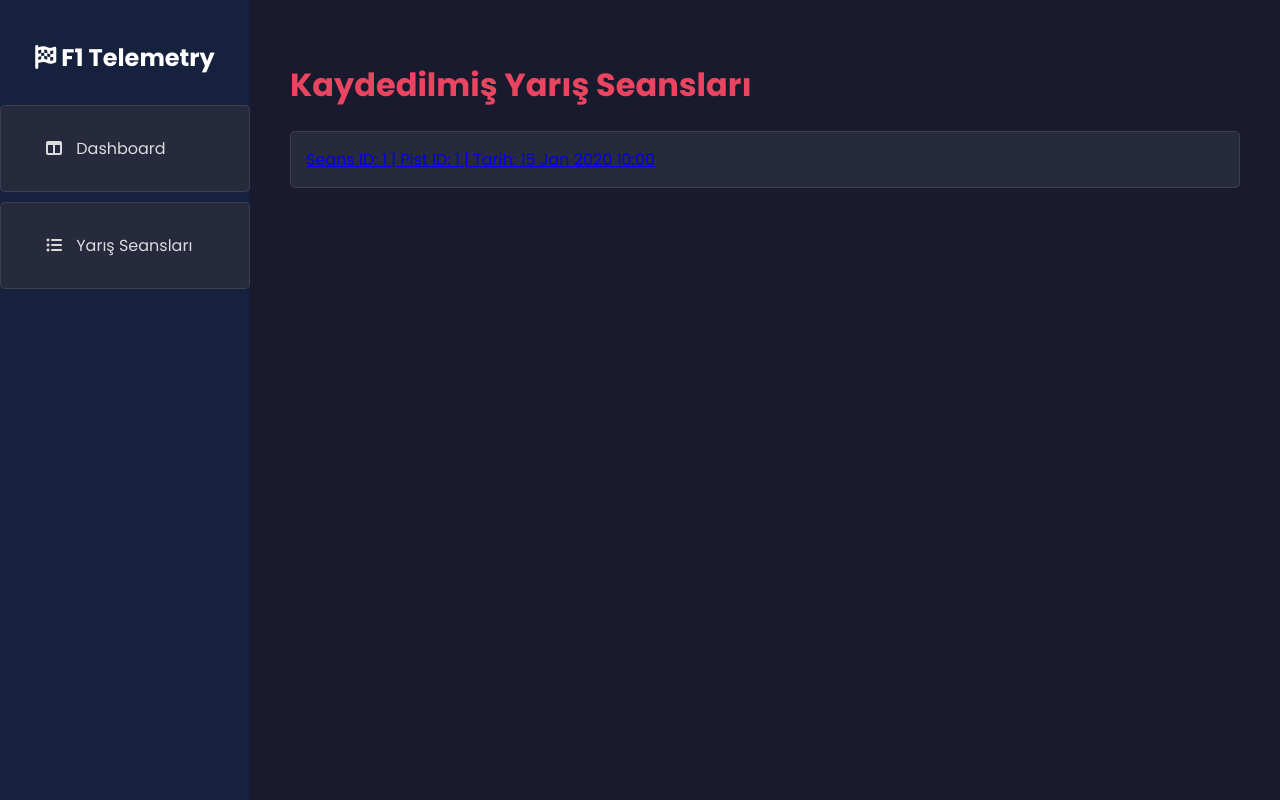
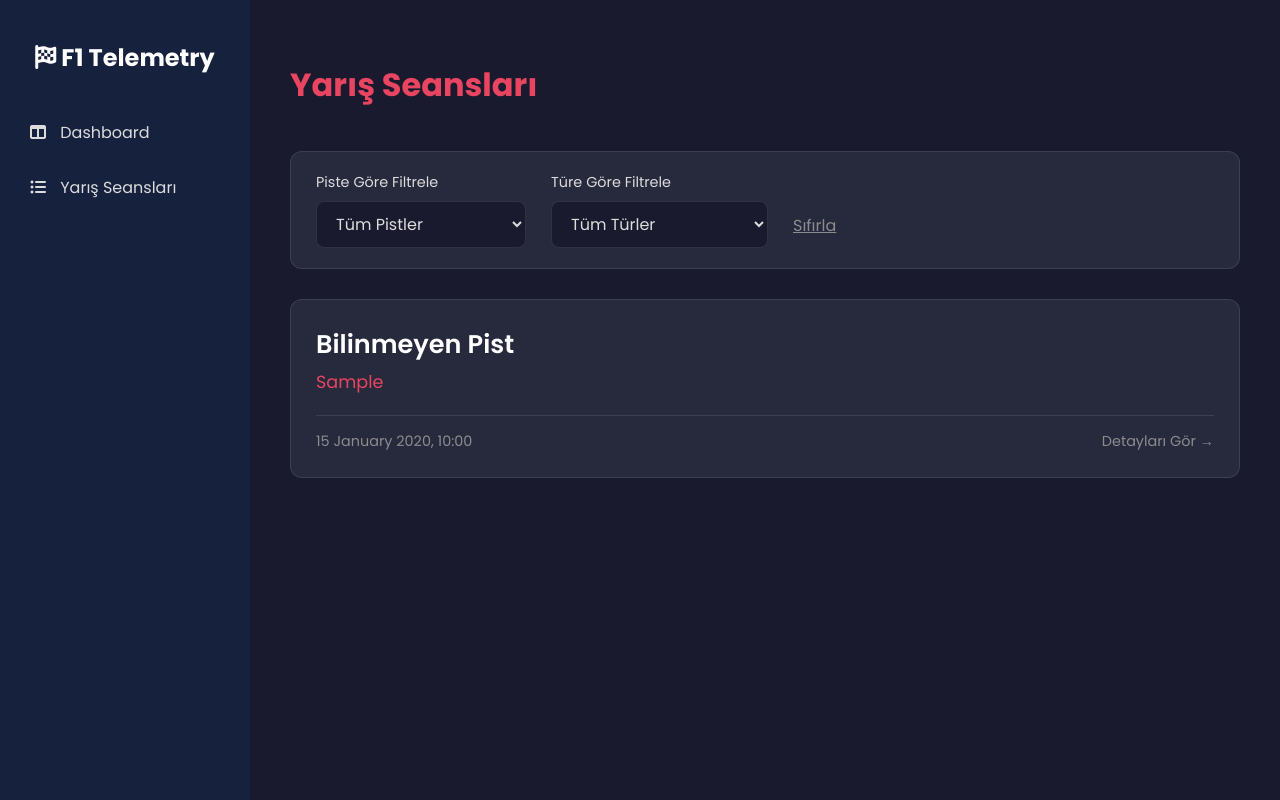
Before and after one commit to alperozgursahin/ApexAnalytics, a Django app: template f1game-telemetry/dashboard/templates/dashboard/session_list.html in a window 1280 px wide. Run offline with Django 5.2, Linux system fonts and the light colour scheme; the template is opened without the code that fills it: most values are stand-ins (such as "Sample title", 1, 10 or a date in 2020); data that the repository does not hold is empty.

Commit message:
Implement Session Info Filtering and UI Overhaul
Of course. Here is a concise commit message in English that summarizes our recent work:

Title:
feat: Implement Session Filtering and UI Overhaul

Description:
Introduced session filtering by track and type on the session list page. Overhauled the UI with a modern, card-based design for better readability and user experience.

Refactored the data import logic to ensure consistent handling of all telemetry data, including fuel and RPM. Also fixed various template and configuration bugs for improved stability.

```diff
--- a/f1game-telemetry/dashboard/templates/dashboard/session_list.html
+++ b/f1game-telemetry/dashboard/templates/dashboard/session_list.html
@@ -1,27 +1,184 @@
 {% extends 'dashboard/base.html' %}
+{% load dashboard_extras %}
 
 {% block title %}Yarış Seansları{% endblock %}
 
 {% block content %}
-    <h1>Kaydedilmiş Yarış Seansları</h1>
+<style>
+    /* Bu sayfaya özel stiller */
+    :root {
+        --card-bg: #27293d;
+        --card-border: rgba(255, 255, 255, 0.1);
+        --card-hover-border: var(--text-primary);
+        --text-muted: #8c8c8e;
+    }
 
-    <style>
-        /* Bu sayfaya özel stiller burada kalabilir */
-        ul { list-style-type: none; padding: 0; }
-        li { background-color: var(--card-dark); margin-bottom: 10px; padding: 15px; border-radius: 5px; border: 1px solid var(--border-color); }
-    </style>
+    .page-header {
+        display: flex;
+        justify-content: space-between;
+        align-items: center;
+        margin-bottom: 20px;
+    }
 
-    <ul>
-        {% for session in sessions %}
-            <li>
-                <a href="{% url 'session_detail' session_uid=session.session_uid %}">
-                    Seans ID: {{ session.session_uid }} |
-                    Pist ID: {{ session.track_id | default:"Bilinmiyor" }} |
-                    Tarih: {{ session.created_at|date:"d M Y H:i" }}
-                </a>
-            </li>
-        {% empty %}
-            <li>Henüz kaydedilmiş bir seans bulunamadı.</li>
-        {% endfor %}
-    </ul>
+    .filter-form {
+        background-color: var(--card-bg);
+        padding: 20px 25px;
+        border-radius: 12px;
+        margin-bottom: 30px;
+        display: flex;
+        flex-wrap: wrap;
+        gap: 25px;
+        align-items: flex-end; /* Öğeleri alta hizala */
+        border: 1px solid var(--card-border);
+    }
+
+    .filter-form .form-group {
+        display: flex;
+        flex-direction: column;
+    }
+
+    .filter-form label {
+        font-weight: 500;
+        margin-bottom: 8px;
+        font-size: 0.9em;
+        color: var(--text-secondary);
+    }
+
+    .filter-form select {
+        padding: 10px 15px;
+        border-radius: 8px;
+        border: 1px solid var(--card-border);
+        background-color: var(--bg-dark);
+        color: var(--text-secondary);
+        font-family: 'Poppins', sans-serif;
+        font-size: 1em;
+        min-width: 200px;
+    }
+
+    .filter-form .reset-link {
+        color: var(--text-muted);
+        text-decoration: underline;
+        margin-bottom: 10px; /* Select ile aynı hizada durması için */
+        transition: color 0.2s;
+    }
+    .filter-form .reset-link:hover {
+        color: var(--text-secondary);
+    }
+
+    .session-grid {
+        display: grid;
+        grid-template-columns: repeat(auto-fit, minmax(340px, 1fr));
+        gap: 25px;
+    }
+
+    .session-card {
+        background-color: var(--card-bg);
+        border-radius: 12px;
+        border: 1px solid var(--card-border);
+        text-decoration: none;
+        color: var(--text-secondary);
+        transition: transform 0.2s ease-in-out, border-color 0.2s ease-in-out, box-shadow 0.2s ease-in-out;
+        display: block;
+        overflow: hidden; /* İçerideki border-top taşmasın diye */
+    }
+
+    .session-card:hover {
+        transform: translateY(-5px);
+        border-color: var(--card-hover-border);
+        box-shadow: 0 10px 20px rgba(0, 0, 0, 0.2);
+    }
+
+    .session-card-content {
+        padding: 25px;
+    }
+
+    .session-card .track-name {
+        font-size: 1.6em;
+        font-weight: 600;
+        color: #fff;
+        margin: 0 0 5px 0;
+    }
+
+    .session-card .session-type {
+        font-size: 1.1em;
+        color: var(--text-primary);
+        font-weight: 500;
+        margin: 0 0 20px 0;
+    }
+
+    .session-card .session-meta {
+        font-size: 0.9em;
+        color: var(--text-muted);
+        border-top: 1px solid var(--card-border);
+        padding-top: 15px;
+        margin-top: 15px;
+        display: flex;
+        justify-content: space-between;
+    }
+
+    .empty-state {
+        text-align: center;
+        padding: 50px;
+        background-color: var(--card-bg);
+        border-radius: 12px;
+        border: 1px dashed var(--card-border);
+    }
+
+</style>
+
+<div class="page-header">
+    <h1>Yarış Seansları</h1>
+</div>
+
+<form method="GET" action="{% url 'session_list' %}" class="filter-form">
+    <div class="form-group">
+        <label for="track_id">Piste Göre Filtrele</label>
+        <select name="track_id" id="track_id" onchange="this.form.submit()">
+            <option value="">Tüm Pistler</option>
+            {% for track_id, track_name in track_names.items %}
+                {% if track_id != -1 %}
+                <option value="{{ track_id }}" {% if selected_track == track_id|stringformat:"s" %}selected{% endif %}>
+                    {{ track_name }}
+                </option>
+                {% endif %}
+            {% endfor %}
+        </select>
+    </div>
+    <div class="form-group">
+        <label for="session_type">Türe Göre Filtrele</label>
+        <select name="session_type" id="session_type" onchange="this.form.submit()">
+            <option value="">Tüm Türler</option>
+            {% for type_id, type_name in session_types %}
+                {% if type_id != 0 %}
+                <option value="{{ type_id }}" {% if selected_type == type_id|stringformat:"s" %}selected{% endif %}>
+                    {{ type_name }}
+                </option>
+                {% endif %}
+            {% endfor %}
+        </select>
+    </div>
+    <a href="{% url 'session_list' %}" class="reset-link">Sıfırla</a>
+</form>
+
+<div class="session-grid">
+    {% for session in sessions %}
+        <a href="{% url 'session_detail' session.session_uid %}" class="session-card">
+            <div class="session-card-content">
+                <h3 class="track-name">
+                    {{ track_names|get_item:session.track_id|default:"Bilinmeyen Pist" }}
+                </h3>
+                <p class="session-type">{{ session.get_session_type_display }}</p>
+                <div class="session-meta">
+                    <span>{{ session.created_at|date:"d F Y, H:i" }}</span>
+                    <span>Detayları Gör →</span>
+                </div>
+            </div>
+        </a>
+    {% empty %}
+        <div class="empty-state">
+            <p>Bu filtrelere uygun seans bulunamadı.</p>
+        </div>
+    {% endfor %}
+</div>
+
 {% endblock %}
--- /dev/null
+++ b/f1game-telemetry/dashboard/templatetags/dashboard_extras.py
@@ -0,0 +1,11 @@
+from django import template
+
+register = template.Library()
+
+@register.filter(name='get_item')
+def get_item(dictionary, key):
+    """
+    Bir sözlükten (dictionary) belirtilen anahtar (key) ile değeri döndürür.
+    Template içinde: {{ my_dictionary|get_item:my_key }}
+    """
+    return dictionary.get(key)
--- a/f1game-telemetry/f1_project/settings.py
+++ b/f1game-telemetry/f1_project/settings.py
@@ -60,6 +60,7 @@ TEMPLATES = [
         'APP_DIRS': True,
         'OPTIONS': {
             'context_processors': [
+                'django.template.context_processors.debug',
                 'django.template.context_processors.request',
                 'django.contrib.auth.context_processors.auth',
                 'django.contrib.messages.context_processors.messages',
```
Also changed, not shown: f1game-telemetry/dashboard/models.py (+30 -0 lines), f1game-telemetry/dashboard/views.py (+23 -4 lines), f1game-telemetry/listener/management/commands/import_sessions.py (+18 -4 lines), f1game-telemetry/dashboard/migrations/0004_racesession_session_type.py (added), f1game-telemetry/dashboard/templatetags/__init__.py (added).
